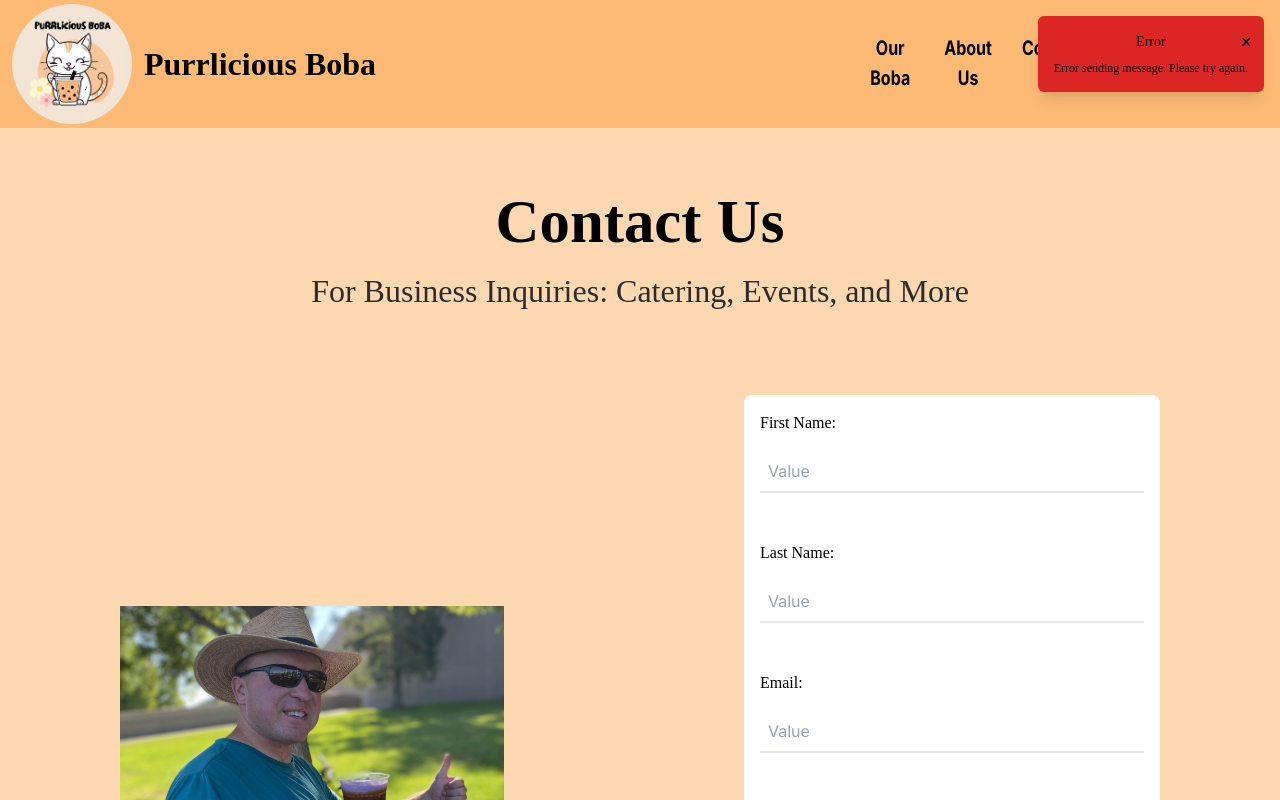
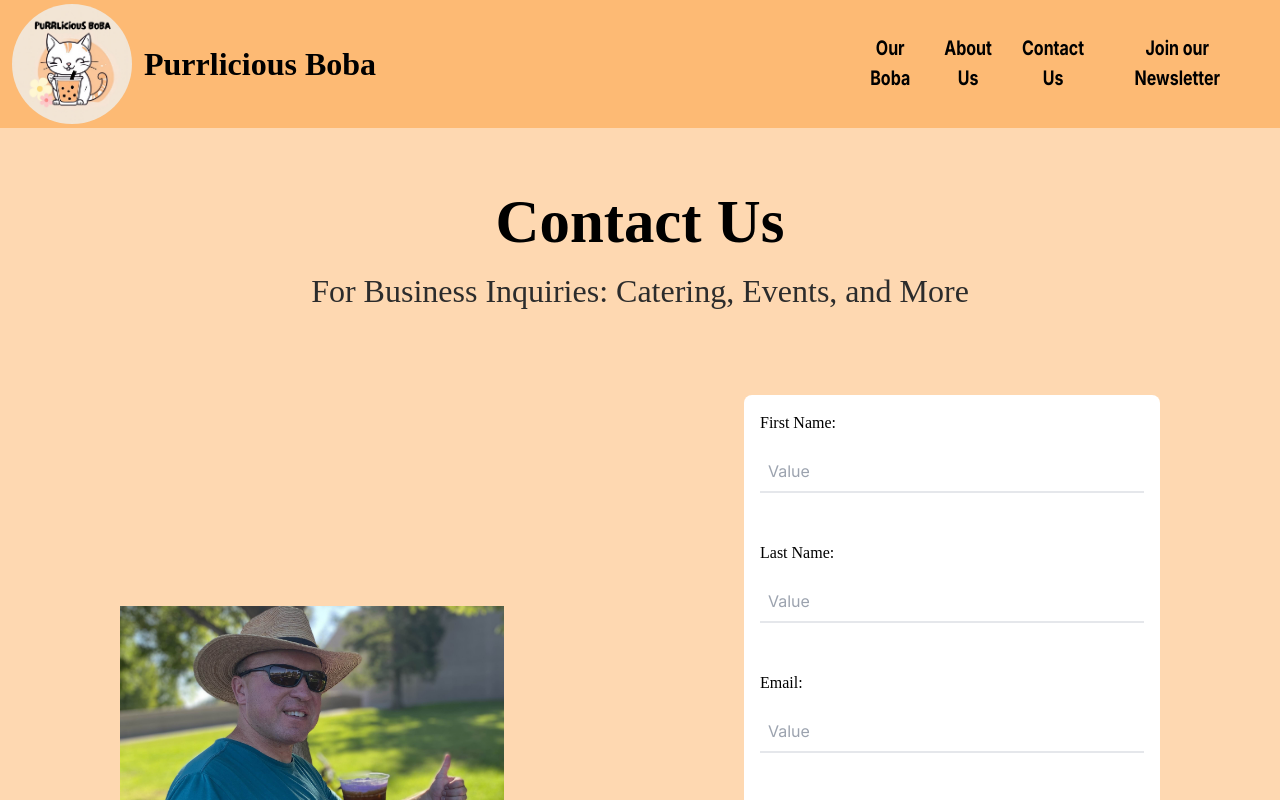
Before and after one commit to devanshkat/purrlicious-boba, a Next.js app in the folder frontend/: page /contact in a window 1280 px wide. Shown: the top 800 px of the page. Built offline with nearby package versions, Linux system fonts and the light colour scheme; a web font is replaced by a local one.

Commit message:
Fixed Some Bugs
- Fixed popup bugs
- Fixed bug where contact would show success popup even when all fields are empty

```diff
--- a/frontend/app/contact/components/ContactForm.tsx
+++ b/frontend/app/contact/components/ContactForm.tsx
@@ -30,6 +30,7 @@ const ContactForm: React.FC<ContactProps> = ({
     // Sends email to purrliciousboba
     async function contactUs() {
         try {
+            if (firstName && lastName && email && message) {
                 let response = await fetch("/api/contact", {
                     method: "POST",
                     headers: {
@@ -40,6 +41,9 @@ const ContactForm: React.FC<ContactProps> = ({
 
             onSuccessStatusChange(response.ok);
             onPopupVisibilityChange(true);
+        } else {
+            throw new Error("");
+        }
 
         } catch (error) {
             onSuccessStatusChange(false);
--- a/frontend/app/contact/page.tsx
+++ b/frontend/app/contact/page.tsx
@@ -9,7 +9,7 @@ import React, { useState } from "react";
 
 
 export default function ContactPage() {
-  const [isPopupVisible, setIsPopupVisible] = useState(true);
+  const [isPopupVisible, setIsPopupVisible] = useState(false);
   const [isSuccess, setSuccess] = useState(false);
 
   const handlePopupVisibility = (visible: boolean) => {
```
Lines whose indentation alone changed are shown as unchanged.
